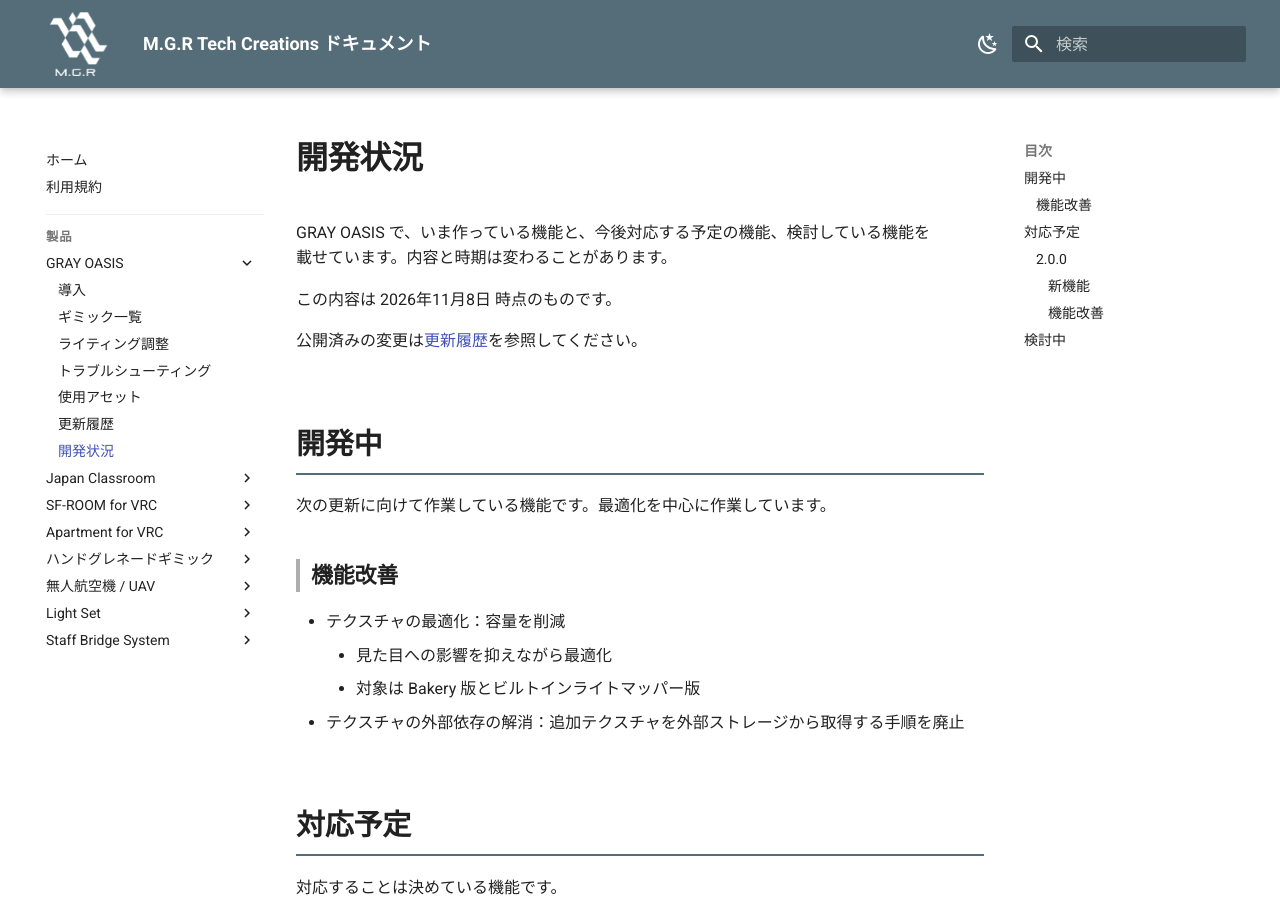
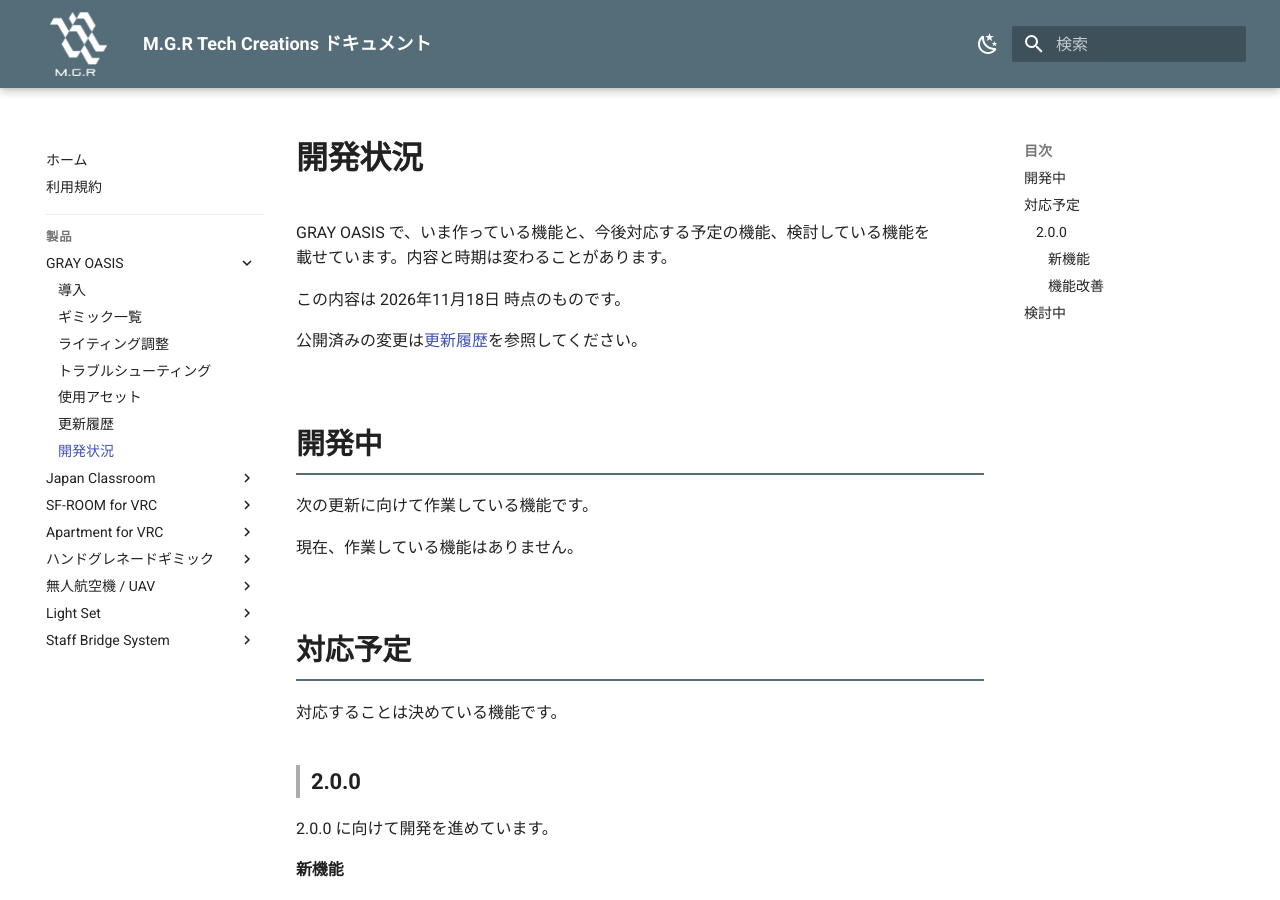
Before and after one commit to MAGURO-git/ProductArchive, an MkDocs documentation site: the page built from docs/gray-oasis/roadmap.md, in a window 1280 px wide and 900 px high. Built offline with MkDocs 1.6.1 and Material for MkDocs 9.7.7, drawn with Linux system fonts in a browser that asks for light colours.

Commit message:
GRAY OASIS マニュアル: 開発状況から、1.2.1 で公開する内容を外す
テクスチャの最適化と、追加テクスチャの手順の廃止は、1.2.1 で公開するので、開発中の欄を「現在、作業している機能はありません。」にする。日付を 2026年11月18日 にする。SBS の開発状況から公開済みの 1.2.0 を外した形に合わせる。

Co-Authored-By: Claude Sonnet 5.5 <noreply@anthropic.com>

```diff
--- a/docs/gray-oasis/roadmap.md
+++ b/docs/gray-oasis/roadmap.md
@@ -2,20 +2,15 @@
 
 GRAY OASIS で、いま作っている機能と、今後対応する予定の機能、検討している機能を載せています。内容と時期は変わることがあります。
 
-この内容は 2026年11月8日 時点のものです。
+この内容は 2026年11月18日 時点のものです。
 
 公開済みの変更は[更新履歴](changelog.md)を参照してください。
 
 ## 開発中 { #in-progress }
 
-次の更新に向けて作業している機能です。最適化を中心に作業しています。
+次の更新に向けて作業している機能です。
 
-### 機能改善
-
-- テクスチャの最適化：容量を削減
-    - 見た目への影響を抑えながら最適化
-    - 対象は Bakery 版とビルトインライトマッパー版
-- テクスチャの外部依存の解消：追加テクスチャを外部ストレージから取得する手順を廃止
+現在、作業している機能はありません。
 
 ## 対応予定 { #planned }
 
```
